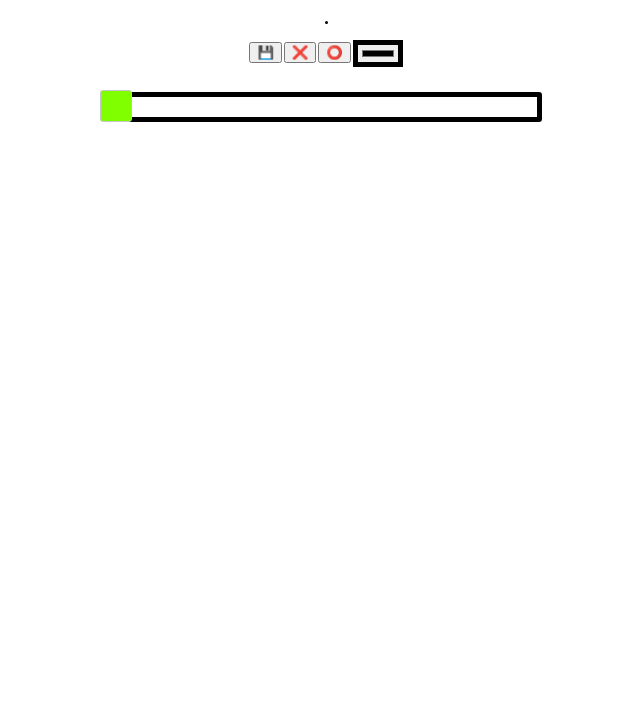
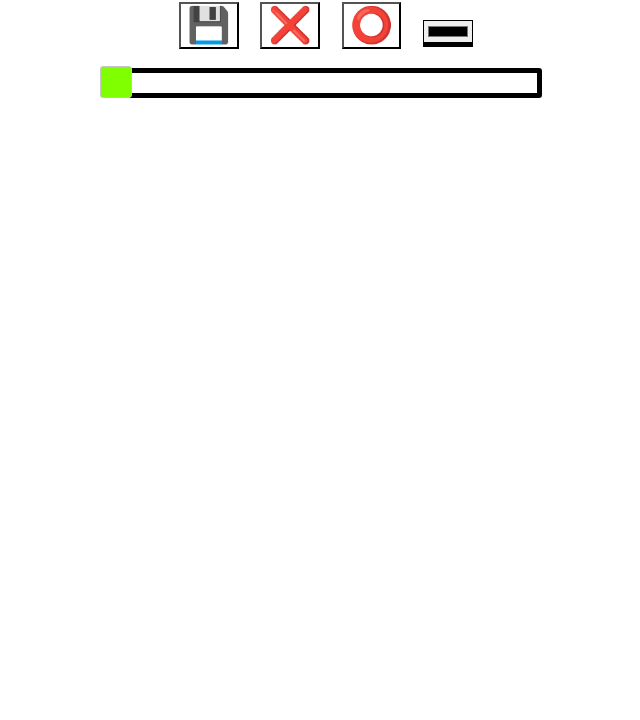
Before and after one commit to devjosegomez/JS09_DrawningApp, a plain HTML site: page index.html in a window 1280 px wide. Shown: the part 80-800 px from the top of the page, without its empty margins (314-954 px from the left). Drawn offline with nearby package versions, Linux system fonts and the light colour scheme.

Commit message:
added canvas container styles

```diff
--- a/css/styles.css
+++ b/css/styles.css
@@ -12,6 +12,7 @@ body{
 h1{
     font-size: 3em;
     margin-top: -5px;
+    margin-bottom: -5px;
 }
 
 #sizeSlider{
@@ -35,6 +36,24 @@ h1{
     background: chartreuse;
 }
 
+#options{
+    height: 35px;
+    display: inline-block;
+}
+
 #colorPicker{
-    border: 5px solid black;
+    border-bottom: 5px solid black;
 }
+
+button {
+    margin-right: 20px;
+    font-size: 35px;
+    background-color: white;
+}
+
+#container{
+    width: 75%;
+    height: 425px;
+    margin: 0 auto;
+    margin-top: 20px;
+}
```
